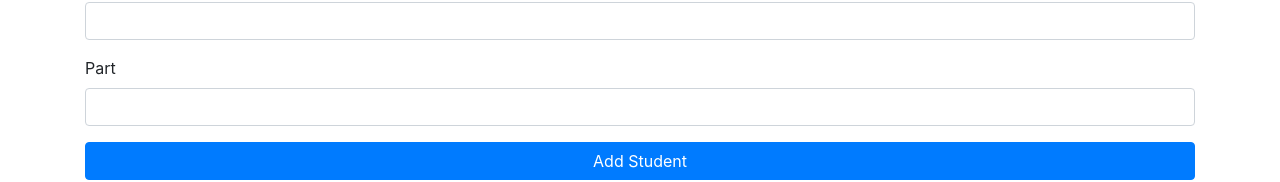
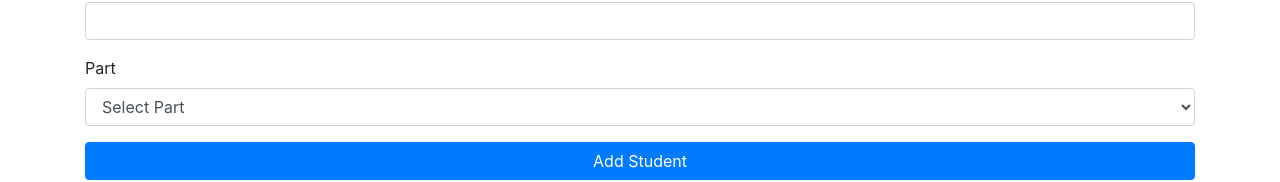
Before and after one commit to ademesojosiah/iGrade, a website: page public/add-student.html in a window 1280 px wide. Shown: the part 449-631 px from the top of the page. Drawn offline with nearby package versions, Linux system fonts and the light colour scheme.

Commit message:
add dropdown

```diff
--- a/public/add-student.html
+++ b/public/add-student.html
@@ -75,7 +75,12 @@
         </div>
         <div class="form-group">
           <label for="part">Part</label>
-          <input type="text" class="form-control" id="part" required />
+          <select class="form-control" id="part" required>
+            <option value="">Select Part</option>
+            <option value="3">3</option>
+            <option value="4">4</option>
+            <option value="5">5</option>
+          </select>
         </div>
         <button type="submit" class="btn btn-primary btn-block">
           Add Student
```
